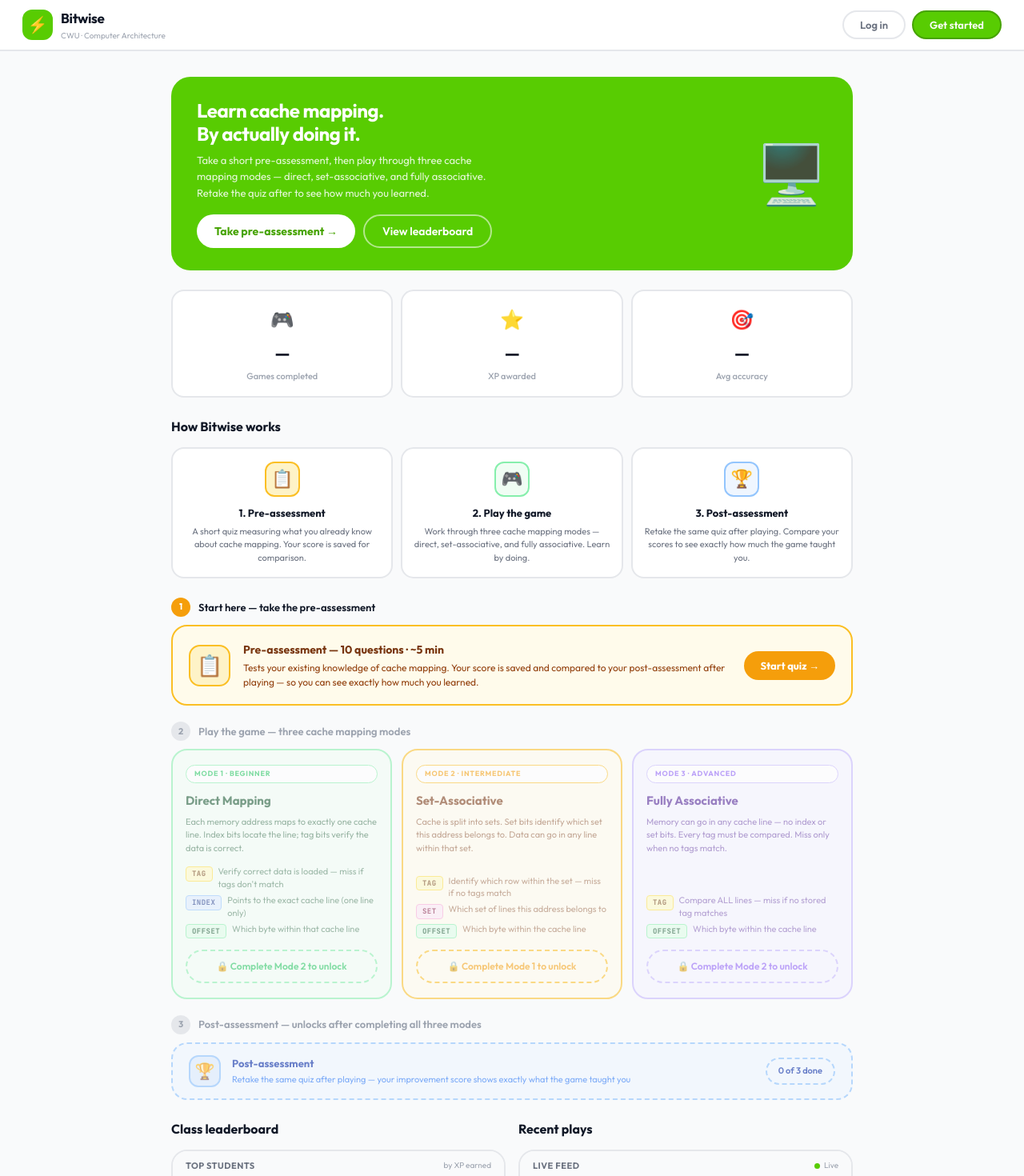
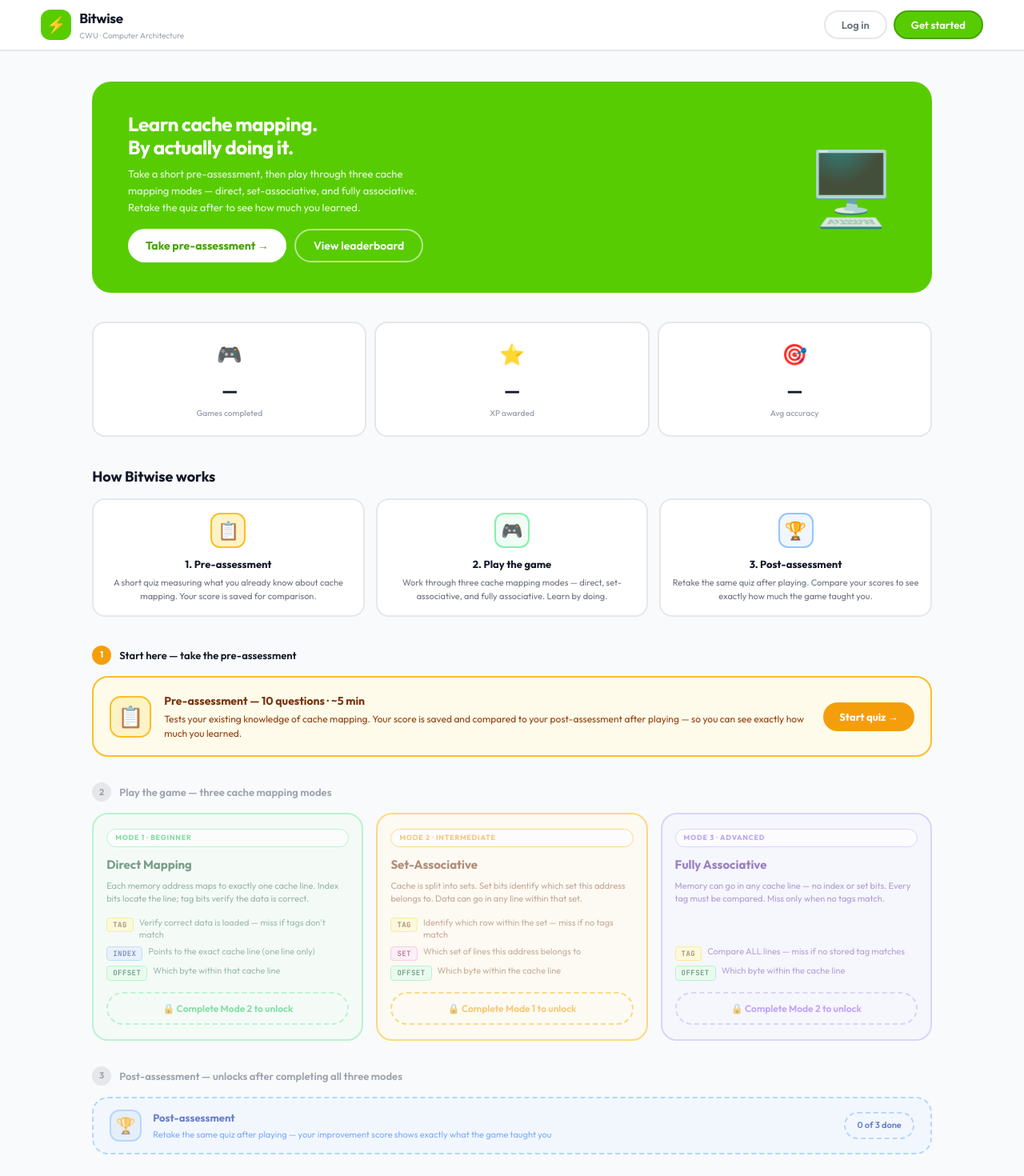
Before and after one commit to DiegoTrevino1/Bitwise, a React (Vite) app in the folder frontend/: page / in a window 1280 px wide. Shown: the top 1470 px of the page at 80% size. Built offline with nearby package versions, Linux system fonts and the light colour scheme; no server answers.

Commit message:
Improved desktop scaling and component spacing.

```diff
--- a/frontend/src/App.css
+++ b/frontend/src/App.css
@@ -47,7 +47,7 @@
 /* ── NAV ─────────────────────────────────────────────── */
 .bw-nav {
   display: flex; align-items: center; justify-content: space-between;
-  padding: 0 28px; height: 64px;
+  padding: 0 clamp(20px, 4vw, 80px); height: 64px;
   background: #fff; border-bottom: 2px solid var(--gray-200);
   position: sticky; top: 0; z-index: 100;
 }
@@ -85,16 +85,16 @@
 .bw-user-name { font-size: 13px; font-weight: 600; color: var(--gray-800); }
 
 /* ── PAGE SHELL ──────────────────────────────────────── */
-.bw-page { max-width: 900px; margin: 0 auto; padding: 32px 24px 80px; }
+.bw-page { max-width: clamp(860px, 88vw, 1400px); margin: 0 auto; padding: clamp(24px, 3vw, 48px) clamp(16px, 3vw, 40px) 80px; }
 
 /* ── HERO BANNER ─────────────────────────────────────── */
 .bw-hero {
   background: var(--green); border-radius: var(--radius-xl);
-  padding: 28px 32px; margin-bottom: 24px;
+  padding: clamp(24px, 3vw, 40px) clamp(24px, 3.5vw, 48px); margin-bottom: 36px;
   display: flex; align-items: center; justify-content: space-between; gap: 20px;
 }
-.bw-hero h1 { font-size: 24px; font-weight: 700; color: #fff; line-height: 1.2; margin-bottom: 8px; letter-spacing: -0.02em; }
-.bw-hero p  { font-size: 13px; color: rgba(255,255,255,.85); line-height: 1.6; max-width: 380px; }
+.bw-hero h1 { font-size: clamp(22px, 1.9vw, 32px); font-weight: 700; color: #fff; line-height: 1.2; margin-bottom: 8px; letter-spacing: -0.02em; }
+.bw-hero p  { font-size: clamp(13px, 1vw, 15px); color: rgba(255,255,255,.85); line-height: 1.6; max-width: clamp(360px, 45%, 520px); }
 .bw-hero-btns { display: flex; gap: 10px; margin-top: 16px; flex-wrap: wrap; }
 .bw-hero-icon { font-size: 72px; line-height: 1; flex-shrink: 0; opacity: .9; }
 .bw-btn-hero-white   { padding: 10px 22px; border-radius: 999px; background: #fff; border: none; color: var(--green-dark); font-family: var(--sans); font-size: 14px; font-weight: 700; cursor: pointer; transition: all .15s; }
@@ -103,14 +103,14 @@
 .bw-btn-hero-outline:hover { background: rgba(255,255,255,.12); }
 
 /* ── STAT CHIPS ──────────────────────────────────────── */
-.bw-stat-row { display: grid; grid-template-columns: repeat(3,1fr); gap: 10px; margin-bottom: 24px; }
+.bw-stat-row { display: grid; grid-template-columns: repeat(3,1fr); gap: 10px; margin-bottom: 36px; }
 .bw-stat-chip {
   background: #fff; border: 2px solid var(--gray-200); border-radius: var(--radius);
-  padding: 16px 14px; text-align: center;
+  padding: clamp(14px, 1.5vw, 22px) clamp(12px, 1.2vw, 20px); text-align: center;
 }
-.bw-stat-chip-icon { font-size: 24px; margin-bottom: 6px; }
-.bw-stat-chip-val  { font-size: 22px; font-weight: 700; color: var(--gray-900); letter-spacing: -0.03em; }
-.bw-stat-chip-lbl  { font-size: 11px; color: var(--gray-400); font-weight: 500; margin-top: 2px; }
+.bw-stat-chip-icon { font-size: clamp(22px, 2vw, 28px); margin-bottom: 6px; }
+.bw-stat-chip-val  { font-size: clamp(20px, 1.8vw, 28px); font-weight: 700; color: var(--gray-900); letter-spacing: -0.03em; }
+.bw-stat-chip-lbl  { font-size: clamp(10px, 0.8vw, 13px); color: var(--gray-400); font-weight: 500; margin-top: 2px; }
 
 /* ── SECTION LABEL ───────────────────────────────────── */
 .bw-section-head { display: flex; align-items: center; justify-content: space-between; margin-bottom: 12px; }
@@ -118,7 +118,7 @@
 .bw-section-sub   { font-size: 12px; color: var(--gray-400); }
 
 /* ── STEP INDICATOR ──────────────────────────────────── */
-.bw-step-row { display: flex; align-items: center; gap: 10px; margin-bottom: 10px; margin-top: 20px; }
+.bw-step-row { display: flex; align-items: center; gap: 10px; margin-bottom: 14px; margin-top: 32px; }
 .bw-step-num {
   width: 24px; height: 24px; border-radius: 50%;
   display: flex; align-items: center; justify-content: center;
@@ -136,7 +136,7 @@
 .bw-pre-banner {
   display: flex; align-items: center; gap: 16px;
   background: var(--yellow-light); border: 2px solid var(--yellow-border);
-  border-radius: var(--radius-lg); padding: 18px 20px; margin-bottom: 8px;
+  border-radius: var(--radius-lg); padding: 18px 20px; margin-bottom: 20px;
 }
 .bw-pre-icon {
   width: 52px; height: 52px; border-radius: 14px; flex-shrink: 0;
@@ -157,14 +157,14 @@
 .bw-pre-done {
   display: flex; align-items: center; gap: 12px;
   background: var(--green-light); border: 2px solid var(--green-border);
-  border-radius: var(--radius); padding: 12px 18px; margin-bottom: 8px;
+  border-radius: var(--radius); padding: 12px 18px; margin-bottom: 20px;
 }
 .bw-pre-done-icon { font-size: 20px; }
 .bw-pre-done-text { font-size: 13px; font-weight: 600; color: #14532d; }
 .bw-pre-done-sub  { font-size: 11px; color: #16a34a; }
 
 /* ── MODE CARDS GRID ─────────────────────────────────── */
-.bw-mode-grid { display: grid; grid-template-columns: repeat(3,1fr); gap: 12px; margin-bottom: 8px; }
+.bw-mode-grid { display: grid; grid-template-columns: repeat(3,1fr); gap: 12px; margin-bottom: 20px; }
 
 .bw-mode-card {
   border-radius: var(--radius-lg); border: 2px solid; padding: 18px 16px;
@@ -212,7 +212,7 @@
 .bw-post-strip {
   display: flex; align-items: center; gap: 14px;
   border-radius: var(--radius-lg); border: 2px dashed var(--blue-border);
-  background: var(--blue-light); padding: 14px 20px; margin-bottom: 24px; opacity: .7;
+  background: var(--blue-light); padding: 14px 20px; margin-bottom: 36px; opacity: .7;
 }
 .bw-post-strip-icon {
   width: 40px; height: 40px; border-radius: 12px; flex-shrink: 0;
@@ -230,13 +230,13 @@
 }
 
 /* ── PROGRESS SECTION ────────────────────────────────── */
-.bw-progress-title { font-size: 16px; font-weight: 700; color: var(--gray-900); margin-bottom: 14px; }
+.bw-progress-title { font-size: 16px; font-weight: 700; color: var(--gray-900); margin-bottom: 20px; }
 
 /* Assess comparison row */
 .bw-assess-row {
   display: grid; grid-template-columns: repeat(3,1fr);
   background: #fff; border: 2px solid var(--gray-200); border-radius: var(--radius-lg);
-  overflow: hidden; margin-bottom: 14px;
+  overflow: hidden; margin-bottom: 20px;
 }
 .bw-assess-cell { padding: 16px 14px; text-align: center; border-right: 1px solid var(--gray-100); }
 .bw-assess-cell:last-child { border-right: none; }
@@ -252,7 +252,7 @@
 /* Mode progress card */
 .bw-mode-prog-card {
   background: #fff; border: 2px solid var(--gray-200); border-radius: var(--radius-lg);
-  overflow: hidden; margin-bottom: 14px;
+  overflow: hidden; margin-bottom: 20px;
 }
 .bw-mode-prog-row { padding: 14px 18px; border-bottom: 1px solid var(--gray-100); }
 .bw-mode-prog-row:last-child { border-bottom: none; }
@@ -277,7 +277,7 @@
 .bw-retry-btn:hover { border-color: var(--gray-300); color: var(--gray-700); }
 
 /* ── BOTTOM 2-COL GRID ───────────────────────────────── */
-.bw-bottom-grid { display: grid; grid-template-columns: 1fr 1fr; gap: 16px; margin-bottom: 24px; }
+.bw-bottom-grid { display: grid; grid-template-columns: 1fr 1fr; gap: 16px; margin-bottom: 36px; }
 
 /* ── PANEL ───────────────────────────────────────────── */
 .bw-panel { background: #fff; border: 2px solid var(--gray-200); border-radius: var(--radius-lg); overflow: hidden; }
@@ -318,7 +318,7 @@
 .bw-tip-icon { font-size: 16px; flex-shrink: 0; margin-top: 1px; }
 
 /* ── HOW IT WORKS ────────────────────────────────────── */
-.bw-how-grid { display: grid; grid-template-columns: repeat(3,1fr); gap: 10px; margin-bottom: 24px; }
+.bw-how-grid { display: grid; grid-template-columns: repeat(3,1fr); gap: 10px; margin-bottom: 36px; }
 .bw-how-card { background: #fff; border: 2px solid var(--gray-200); border-radius: var(--radius); padding: 16px 14px; text-align: center; }
 .bw-how-icon { width: 44px; height: 44px; border-radius: 12px; border: 2px solid; display: flex; align-items: center; justify-content: center; font-size: 22px; margin: 0 auto 10px; }
 .bw-how-title { font-size: 13px; font-weight: 700; color: var(--gray-900); margin-bottom: 4px; }
@@ -367,6 +367,20 @@
 .bw-btn-keep-playing:hover { filter: brightness(1.08); }
 
 /* ── RESPONSIVE ──────────────────────────────────────── */
+@media (min-width: 1280px) {
+  .bw-mode-grid   { gap: 16px; }
+  .bw-how-grid    { gap: 14px; }
+  .bw-bottom-grid { gap: 20px; }
+  .bw-hero-icon   { font-size: 90px; }
+  .bw-section-title { font-size: 18px; }
+}
+
+@media (min-width: 1600px) {
+  .bw-mode-grid   { gap: 20px; }
+  .bw-bottom-grid { gap: 24px; }
+  .bw-hero-icon   { font-size: 110px; }
+}
+
 @media (max-width: 860px) {
   .bw-mode-grid  { grid-template-columns: 1fr; }
   .bw-bottom-grid{ grid-template-columns: 1fr; }
--- a/frontend/src/LibraryCacheGame.css
+++ b/frontend/src/LibraryCacheGame.css
@@ -2,7 +2,7 @@
 
 .lcg-shell { font-family: 'Outfit', system-ui, sans-serif; min-height: 100vh; background: #f9fafb; display: flex; flex-direction: column; }
 
-.lcg-topbar { display: flex; align-items: center; gap: 12px; padding: 0 24px; height: 60px; background: #fff; border-bottom: 2px solid #e5e7eb; flex-shrink: 0; position: sticky; top: 0; z-index: 10; }
+.lcg-topbar { display: flex; align-items: center; gap: 12px; padding: 0 clamp(16px, 4vw, 80px); height: 60px; background: #fff; border-bottom: 2px solid #e5e7eb; flex-shrink: 0; position: sticky; top: 0; z-index: 10; }
 .lcg-back-btn, .lcg-home-btn { padding: 7px 16px; border-radius: 999px; border: 2px solid #e5e7eb; background: #fff; font-family: 'Outfit', sans-serif; font-size: 13px; font-weight: 500; color: #6b7280; cursor: pointer; transition: all .15s; flex-shrink: 0; }
 .lcg-back-btn:hover, .lcg-home-btn:hover { border-color: #d1d5db; color: #1f2937; }
 .lcg-topbar-title { font-size: 14px; font-weight: 500; color: #1f2937; flex-shrink: 0; }
@@ -13,7 +13,7 @@
 .lcg-progress-label { font-size: 12px; font-family: 'JetBrains Mono', monospace; color: #6b7280; flex-shrink: 0; }
 .lcg-score-pill { font-family: 'JetBrains Mono', monospace; font-size: 13px; font-weight: 700; padding: 5px 14px; border-radius: 999px; border: 2px solid; flex-shrink: 0; }
 
-.lcg-select-body { max-width: 900px; margin: 0 auto; padding: 32px 24px 60px; width: 100%; }
+.lcg-select-body { max-width: clamp(860px, 88vw, 1400px); margin: 0 auto; padding: clamp(24px, 3vw, 48px) clamp(16px, 3vw, 40px) 60px; width: 100%; }
 .lcg-select-hero { text-align: center; margin-bottom: 28px; }
 .lcg-select-eyebrow { display: inline-block; font-size: 11px; font-family: 'JetBrains Mono', monospace; font-weight: 500; letter-spacing: .1em; color: #58cc02; background: #f0fde4; border: 2px solid #86efac; border-radius: 999px; padding: 4px 14px; margin-bottom: 14px; }
 .lcg-select-title { font-size: 28px; font-weight: 700; color: #1f2937; letter-spacing: -0.02em; margin-bottom: 10px; }
@@ -34,7 +34,7 @@
 .lcg-mc-role { color: var(--mcd); opacity: .7; line-height: 1.4; }
 .lcg-mc-play { font-size: 13px; font-weight: 600; color: var(--mc); }
 
-.lcg-play-layout { display: grid; grid-template-columns: 1fr 380px; gap: 20px; max-width: 1100px; margin: 0 auto; padding: 24px 24px 60px; width: 100%; align-items: start; }
+.lcg-play-layout { display: grid; grid-template-columns: 1fr clamp(360px, 28vw, 500px); gap: clamp(16px, 2vw, 28px); max-width: clamp(1100px, 90vw, 1500px); margin: 0 auto; padding: clamp(20px, 2.5vw, 40px) clamp(16px, 3vw, 48px) 60px; width: 100%; align-items: start; }
 .lcg-left { display: flex; flex-direction: column; gap: 14px; }
 
 .lcg-question-card { background: #fff; border: 2px solid var(--mcb); border-radius: 20px; overflow: hidden; }
@@ -155,5 +155,10 @@
 .lcg-btn-home { background: transparent; border-color: #e5e7eb; color: #6b7280; }
 .lcg-btn-home:hover { background: #f9fafb; }
 
+@media (min-width: 1400px) {
+  .lcg-select-title { font-size: clamp(28px, 2.2vw, 38px); }
+  .lcg-mode-grid { gap: 18px; }
+}
+
 @media (max-width: 900px) { .lcg-play-layout { grid-template-columns: 1fr; } .lcg-right { position: static; } .lcg-mode-grid { grid-template-columns: 1fr; } }
 @media (max-width: 600px) { .lcg-topbar { padding: 0 14px; } .lcg-select-body { padding: 20px 16px 40px; } .lcg-play-layout { padding: 16px 16px 40px; } }
```
